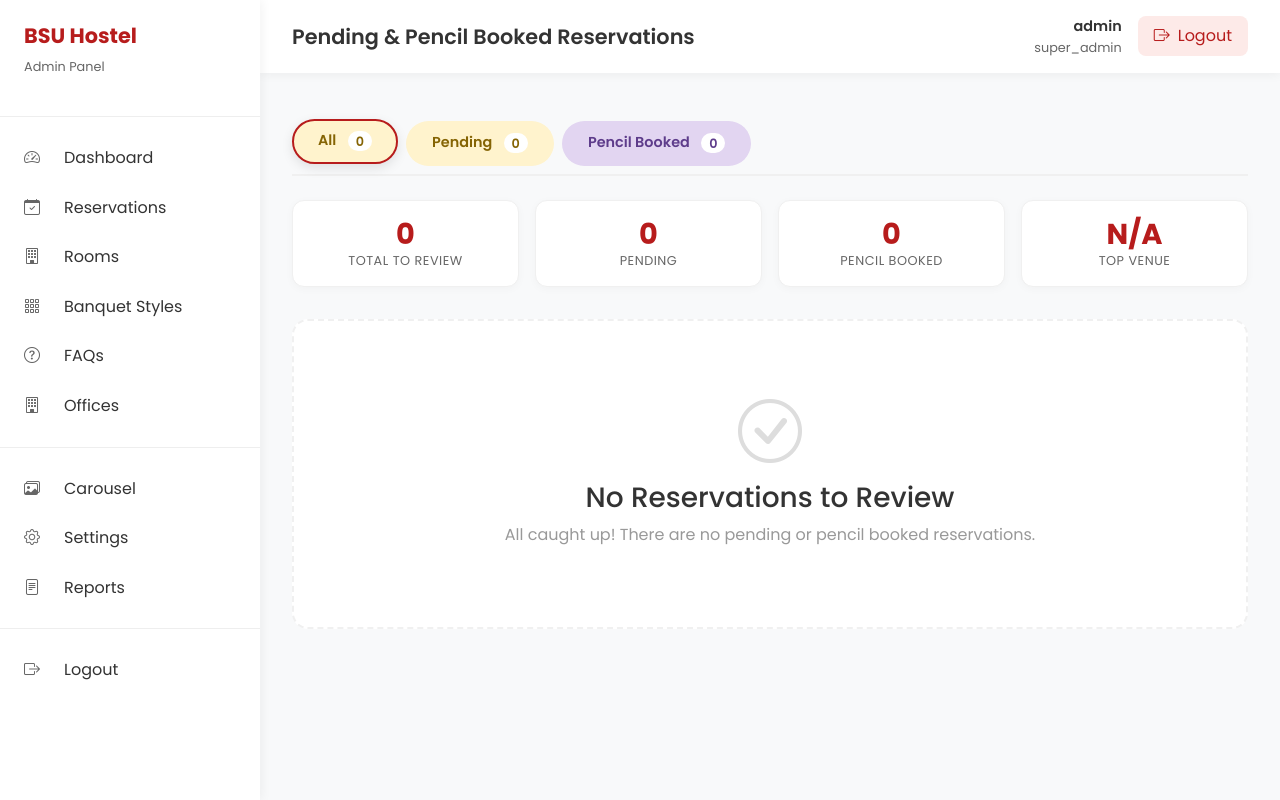
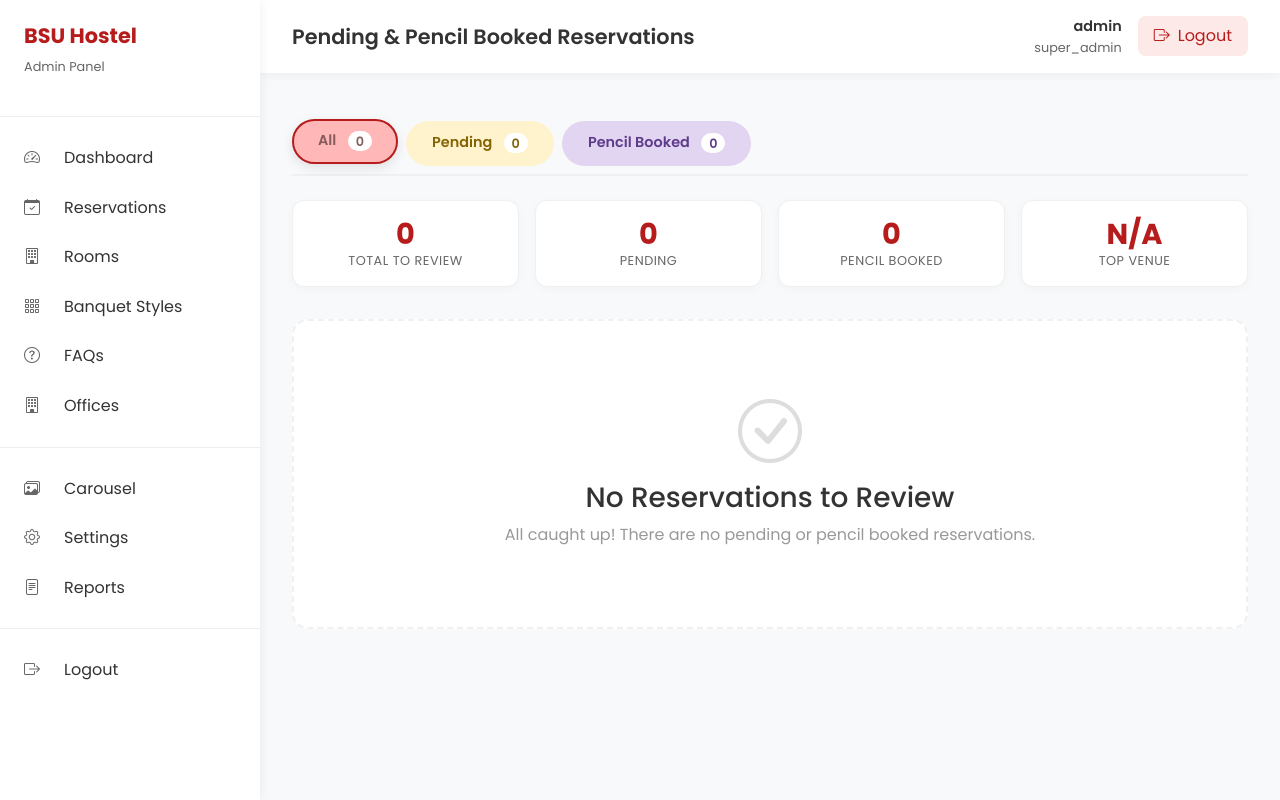
Before and after one commit to theavengergeo6-hub/BSU_HRS, a PHP site: page /BSU_HRS/admin/reservations_pending.php in a window 1280 px wide. Run offline with PHP 8.4, Linux system fonts and the light colour scheme; a user stored in the database is signed in; data comes from the database, SQL or seed files in the repository.

Commit message:
full march 10 progress

```diff
--- a/admin/index.php
+++ b/admin/index.php
@@ -697,7 +697,7 @@ $guest_preview = $conn->query("
         <div class="dashboard-card">
             <div class="card-header">
                 <h3><i class="bi bi-calendar-check" style="color: var(--bsu-red);"></i> Next 5 Days</h3>
-                <a href="calendar.php">View Calendar <i class="bi bi-arrow-right"></i></a>
+                <a href="reservations.php">View Calendar <i class="bi bi-arrow-right"></i></a>
             </div>
 
             <?php if ($upcoming && $upcoming->num_rows > 0): ?>
--- a/admin/reservations_pending.php
+++ b/admin/reservations_pending.php
@@ -81,7 +81,12 @@ $total_count = $pending_count + $pencil_count;
     border: 2px solid transparent;
 }
 
-.status-tab.pending-tab {
+.status-tab {
+    background: rgb(255, 183, 183);
+    color:rgba(128, 85, 85, 0.94);
+}
+
+.pending-tab{
     background: #fff3cd;
     color: #856404;
 }
@@ -628,7 +633,7 @@ $total_count = $pending_count + $pencil_count;
 
     <!-- Status Tabs -->
     <div class="status-tabs">
-        <div class="status-tab pending-tab active" onclick="filterReservations('all')">
+        <div class="status-tab active" onclick="filterReservations('all')">
             All <span class="count"><?= $total_count ?></span>
         </div>
         <div class="status-tab pending-tab" onclick="filterReservations('pending')">
```
